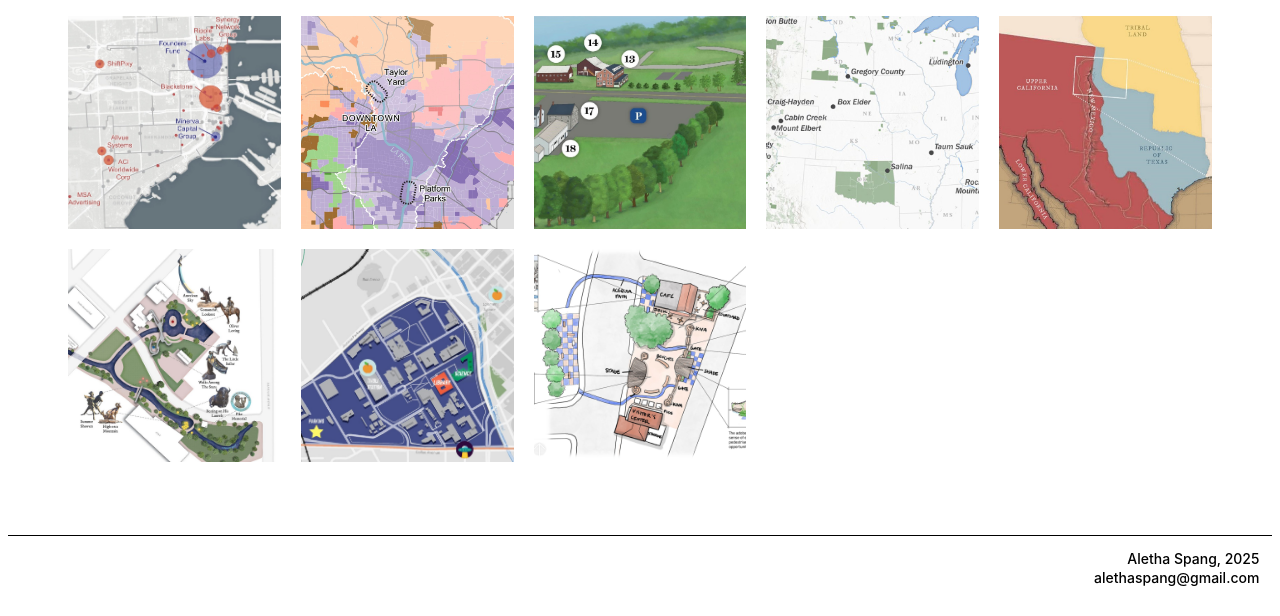
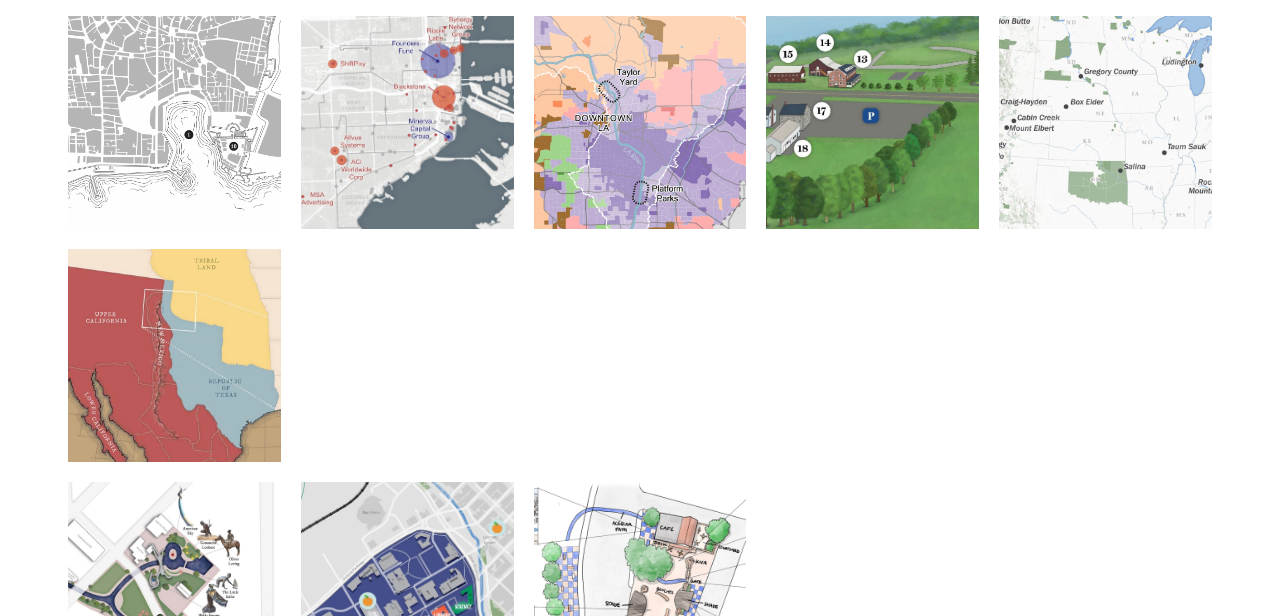
Before and after one commit to alethaspang/alethaspang.github.io, a plain HTML site: page Cartography.html in a window 1280 px wide. Shown: the part 184-800 px from the top of the page. Drawn offline with Linux system fonts and the light colour scheme; a web font is replaced by a local one.

Commit message:
Update Cartography.html

```diff
--- a/Cartography.html
+++ b/Cartography.html
@@ -47,6 +47,17 @@
 
 
         <div class="column">
+            <a href="Palermo.html">
+                <img src="Cropped_Palermo.jpg" alt="Map of historic Palermo Italy">
+                <div class="overlay">
+                   Palermo, Italy<br>
+                    <br>
+                    2025
+                </div>
+            </a>
+        </div>
+
+		<div class="column">
             <a href="Miami_tech.html">
                 <img src="Miami_Cropped.jpg" alt="Map of tech cluster in Miami">
                 <div class="overlay">
```
